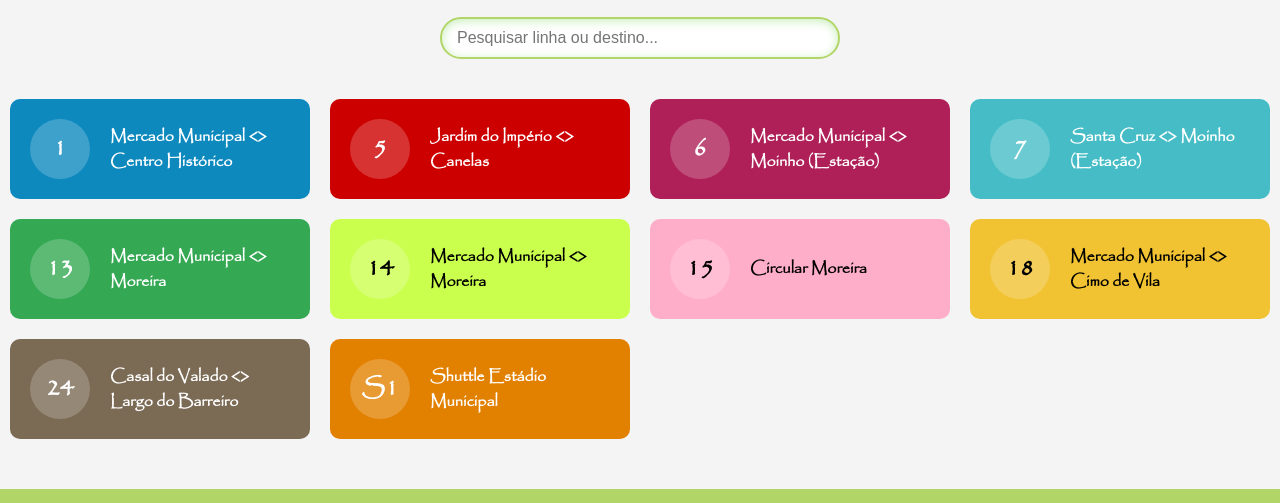
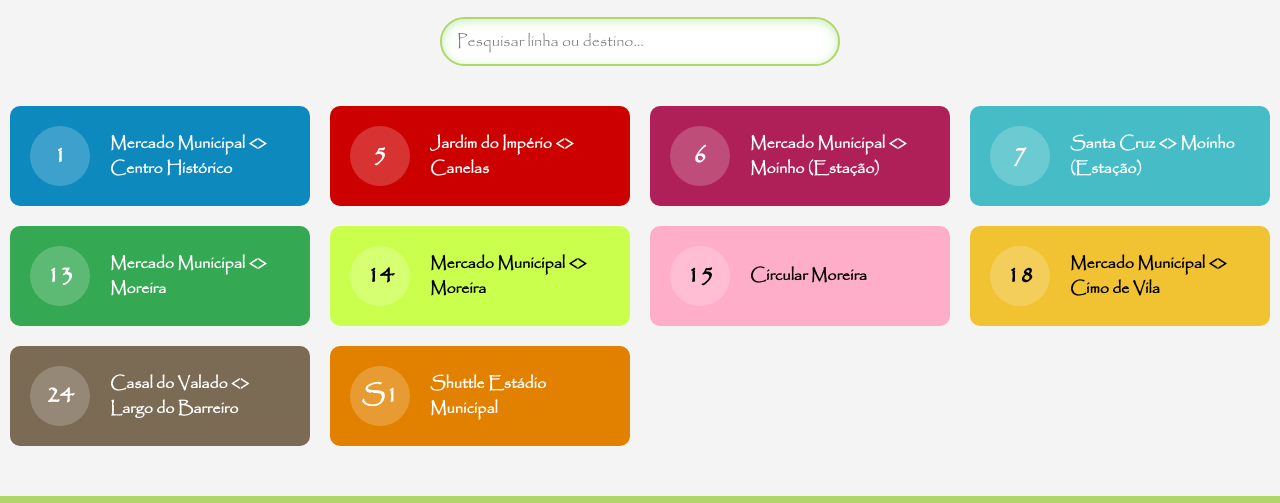
Before and after one commit to ricardodias06/TUSS, a plain HTML site: page pages/lines.html in a window 1280 px wide. Shown: the part 233-736 px from the top of the page. Drawn offline with Linux system fonts and the light colour scheme.

Commit message:
modified:   styles/styles.css

```diff
--- a/styles/styles.css
+++ b/styles/styles.css
@@ -248,6 +248,7 @@ main {
   border-radius: 25px;
   margin: 20px auto 0;
   display: block;
+  font-family: "Papyrus";
 }
 
 /* Grid das linhas */
```
